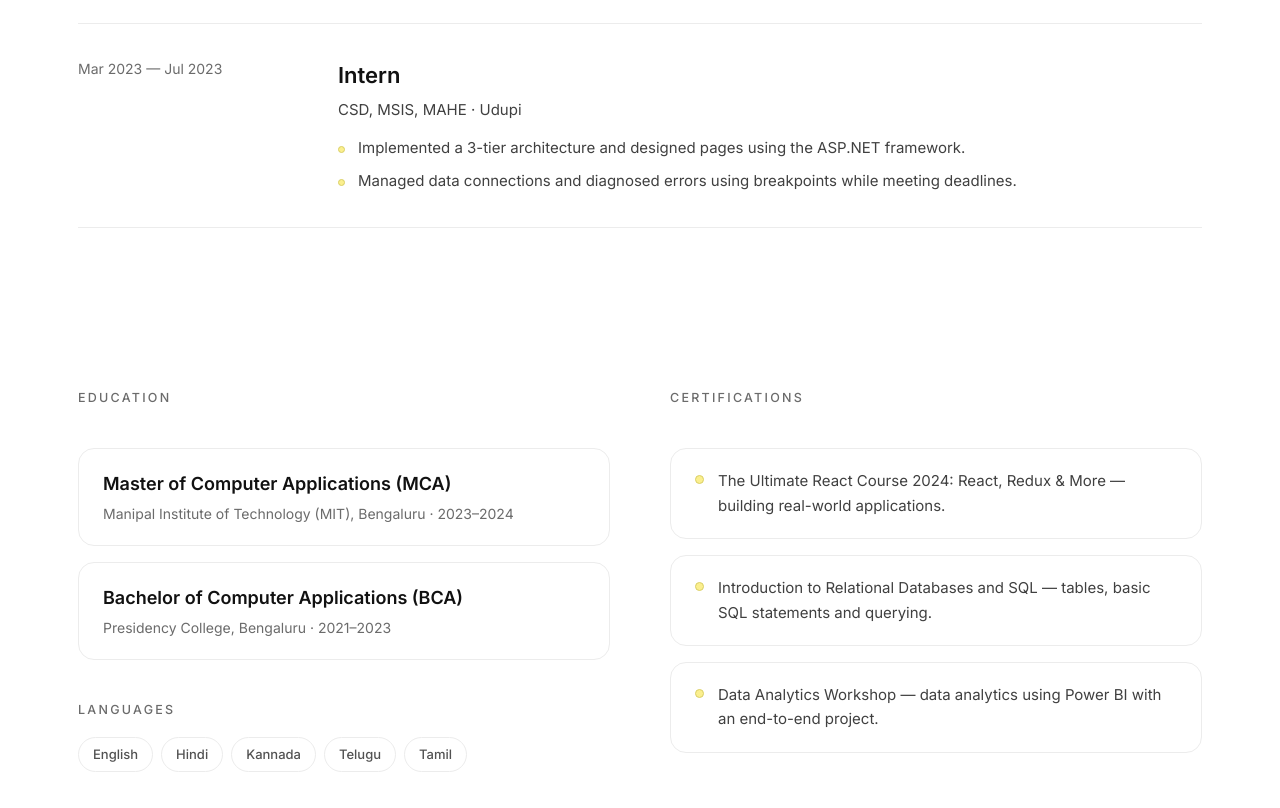
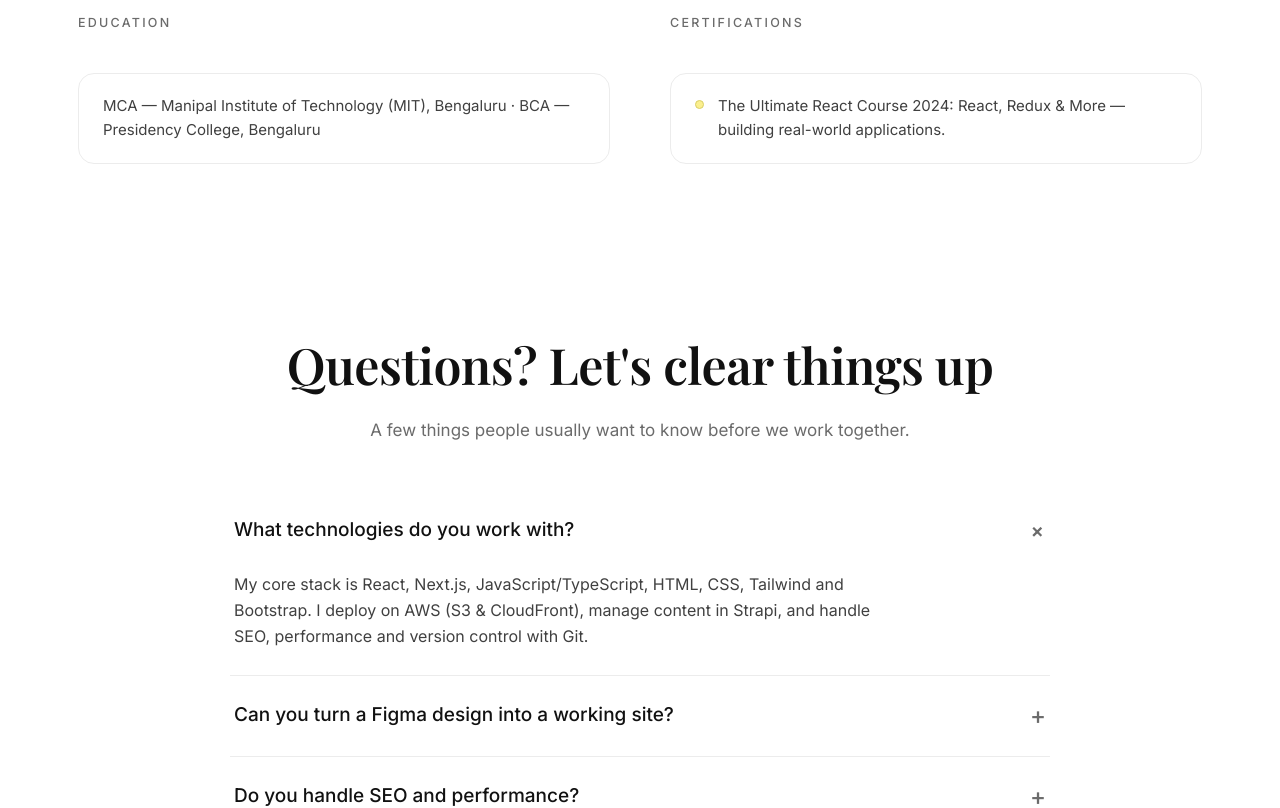
Before and after one commit to charithae-05/charitha-portfolio, a Next.js app: page / in a window 1280 px wide. Shown: the part 5940-6748 px from the top of the page. Built offline with nearby package versions, Linux system fonts and the light colour scheme.

Commit message:
Trim resume-only content: drop fitness/ASP.NET roles, languages, off-stack certs; condense education

```diff
--- a/src/components/EducationCerts.tsx
+++ b/src/components/EducationCerts.tsx
@@ -1,33 +1,17 @@
-import { education, languages, certifications } from "@/data/content";
+import { education, certifications } from "@/data/content";
 import Reveal from "./Reveal";
 
 export default function EducationCerts() {
   return (
     <section className="py-20">
       <div className="mx-auto w-full max-w-content px-7 grid grid-cols-1 md:grid-cols-2 gap-[60px]">
-        {/* Education + Languages */}
+        {/* Education (condensed) */}
         <Reveal>
           <p className="text-[12.5px] tracking-[0.18em] uppercase text-muted font-medium mb-10">
             Education
           </p>
-          <div className="grid gap-4">
-            {education.map((e) => (
-              <div key={e.degree} className="border border-line rounded-2xl px-6 py-5 transition-colors hover:bg-card">
-                <h4 className="text-[18px] font-semibold">{e.degree}</h4>
-                <div className="text-muted text-[14px] mt-1">{e.sub}</div>
-              </div>
-            ))}
-          </div>
-
-          <p className="text-[12.5px] tracking-[0.18em] uppercase text-muted font-medium mt-10 mb-4">
-            Languages
-          </p>
-          <div className="flex gap-2 flex-wrap">
-            {languages.map((l) => (
-              <span key={l} className="text-[13px] font-medium text-neutral-600 border border-line px-3.5 py-1.5 rounded-full">
-                {l}
-              </span>
-            ))}
+          <div className="border border-line rounded-2xl px-6 py-5 transition-colors hover:bg-card">
+            <p className="text-[15px] text-neutral-700">{education}</p>
           </div>
         </Reveal>
 
--- a/src/data/content.ts
+++ b/src/data/content.ts
@@ -161,42 +161,14 @@ export const experience: ExperienceItem[] = [
       "Applied Figma and GitHub in real project workflows — earning a promotion to Associate.",
     ],
   },
-  {
-    when: "Dec 2023 — Jun 2024",
-    title: "Fitness Consultant (Part-Time)",
-    org: "The Fitness Zone — Cult.fit · Bengaluru",
-    points: [
-      "Delivered personalized fitness plans and ongoing motivation, improving member engagement and satisfaction.",
-    ],
-  },
-  {
-    when: "Mar 2023 — Jul 2023",
-    title: "Intern",
-    org: "CSD, MSIS, MAHE · Udupi",
-    points: [
-      "Implemented a 3-tier architecture and designed pages using the ASP.NET framework.",
-      "Managed data connections and diagnosed errors using breakpoints while meeting deadlines.",
-    ],
-  },
 ];
 
-export const education = [
-  {
-    degree: "Master of Computer Applications (MCA)",
-    sub: "Manipal Institute of Technology (MIT), Bengaluru · 2023–2024",
-  },
-  {
-    degree: "Bachelor of Computer Applications (BCA)",
-    sub: "Presidency College, Bengaluru · 2021–2023",
-  },
-];
-
-export const languages = ["English", "Hindi", "Kannada", "Telugu", "Tamil"];
+// Condensed to a single line for the portfolio.
+export const education =
+  "MCA — Manipal Institute of Technology (MIT), Bengaluru  ·  BCA — Presidency College, Bengaluru";
 
 export const certifications = [
   "The Ultimate React Course 2024: React, Redux & More — building real-world applications.",
-  "Introduction to Relational Databases and SQL — tables, basic SQL statements and querying.",
-  "Data Analytics Workshop — data analytics using Power BI with an end-to-end project.",
 ];
 
 export const faq = [
```
